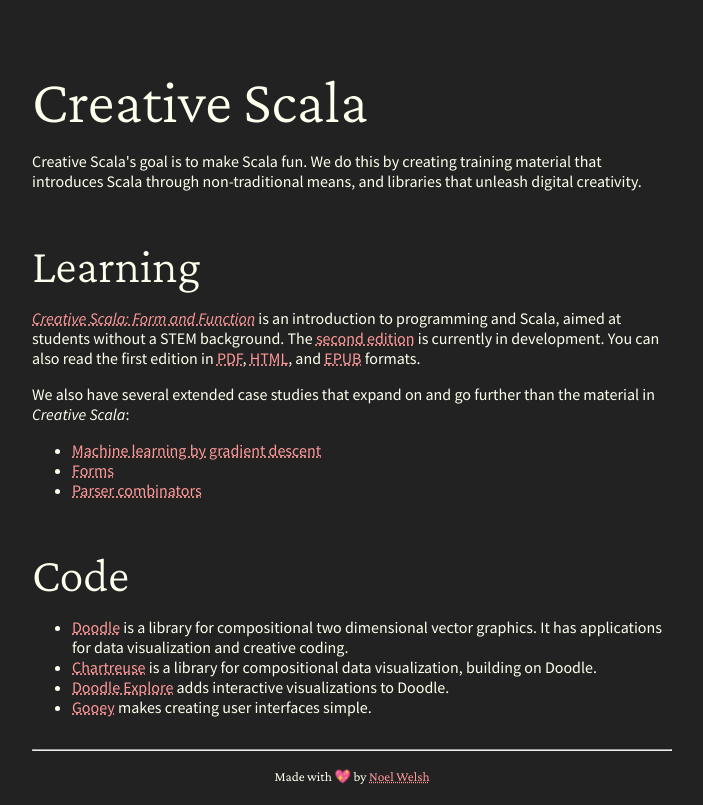
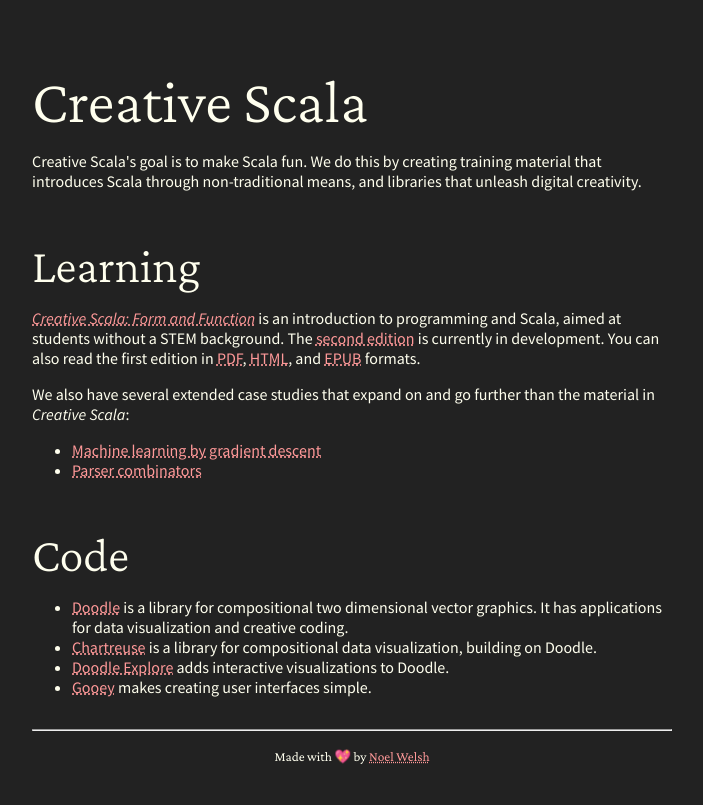
Before and after one commit to creativescala/creativescala.github.io, a plain HTML site: page index.html in a window 1280 px wide. Shown: the whole page, without its empty margins (288-991 px from the left). Drawn offline with nearby package versions, Linux system fonts and the light colour scheme.

Commit message:
Remove forms case study
It's a broken link right now

```diff
--- a/index.html
+++ b/index.html
@@ -34,7 +34,6 @@
             Scala</em>:</p>
     <ul>
         <li><a href="/case-study-gradient-descent">Machine learning by gradient descent</a></li>
-        <li><a href="/case-study-forms">Forms</a></li>
         <li><a href="/case-study-parser">Parser combinators</a></li>
     </ul>
 
```
